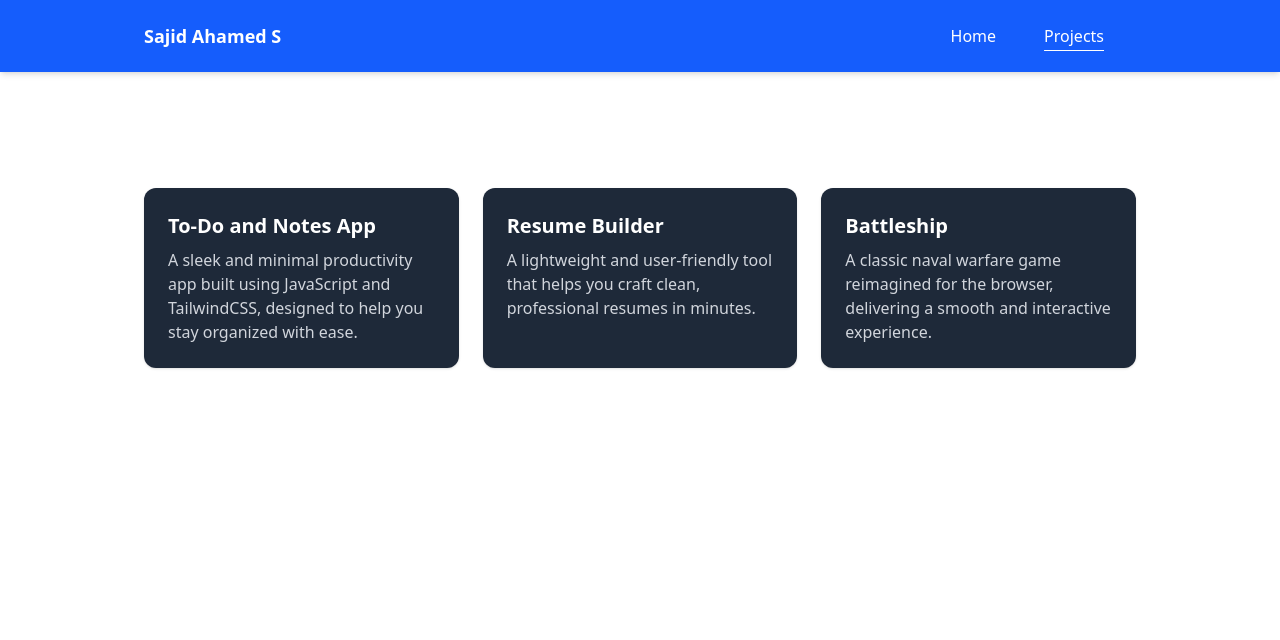
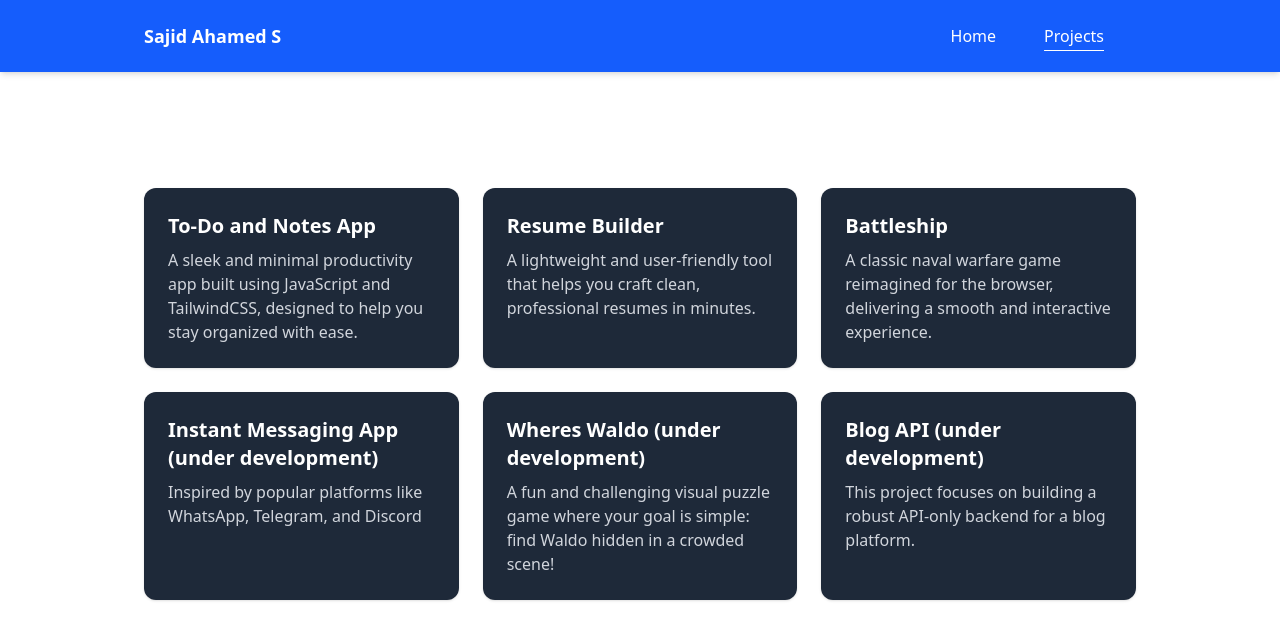
Before and after one commit to sajidahamed-git/my-page, a React (Vite) app: page / in a window 1280 px wide. Both pictures are taken after a click on the button "Projects". Shown: the top 640 px of the page. Built offline with nearby package versions, Linux system fonts and the light colour scheme.

Commit message:
added projects

```diff
--- a/src/pages/Projects.jsx
+++ b/src/pages/Projects.jsx
@@ -14,6 +14,19 @@ export default function Projects() {
         title: "Battleship",
         description: "A classic naval warfare game reimagined for the browser, delivering a smooth and interactive experience.",
         url: "https://your-dashboard-link.com",
+      },
+      {
+        title: "Instant Messaging App (under development)",
+        description: "Inspired by popular platforms like WhatsApp, Telegram, and Discord",
+
+      },
+      {title:'Wheres Waldo (under development)',
+        description:'A fun and challenging visual puzzle game where your goal is simple: find Waldo hidden in a crowded scene!'
+      },
+      {
+        title: "Blog API (under development)",
+        description: "This project focuses on building a robust API-only backend for a blog platform.",
+
       },
     ];
 
```
